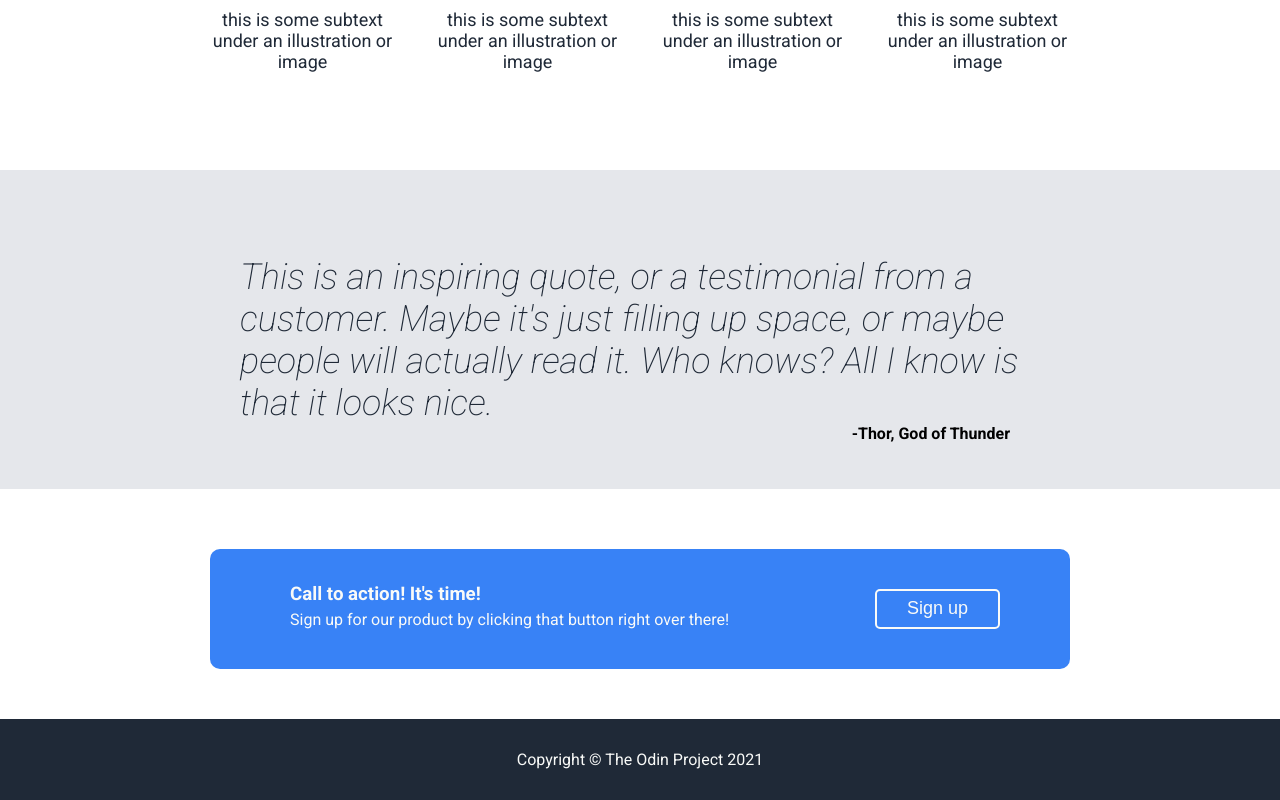
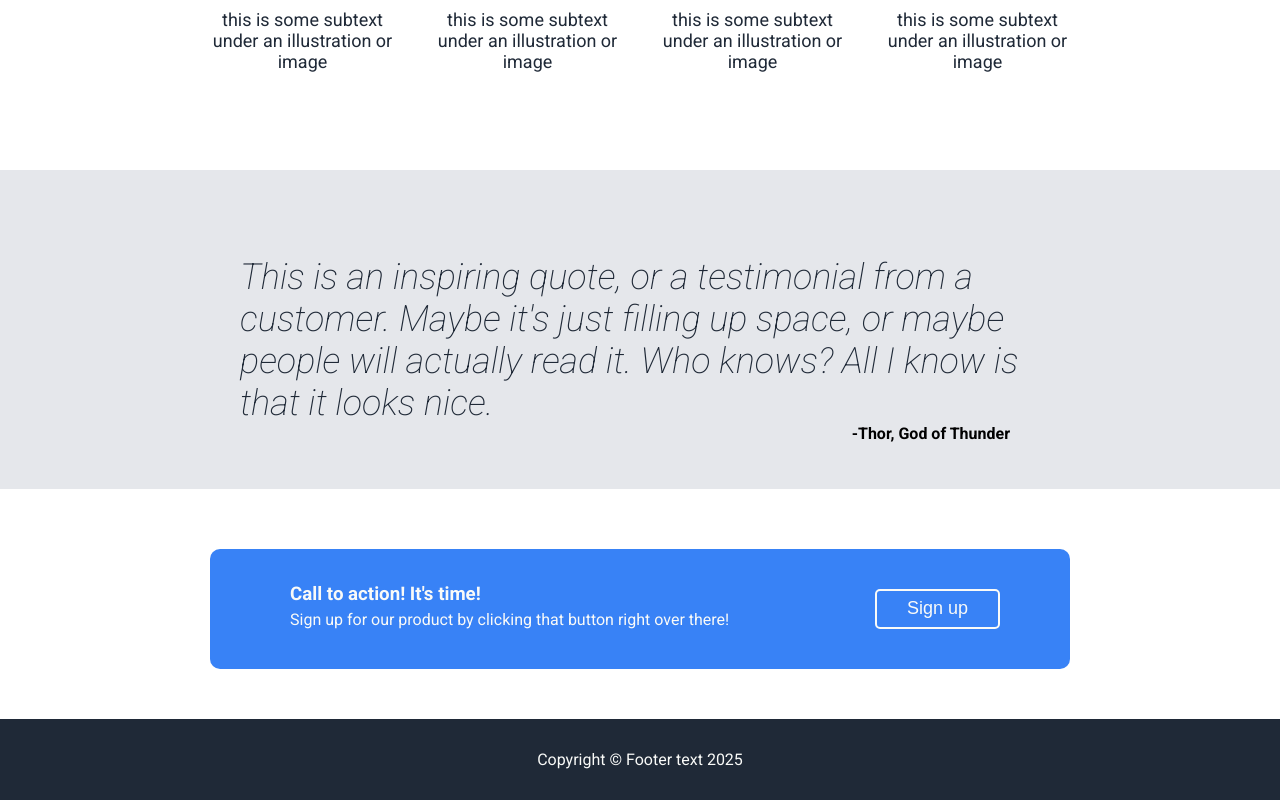
Before and after one commit to aequor-cntrl/landing_page_practice, a plain HTML site: page index.html in a window 1280 px wide. Shown: the part 718-1518 px from the top of the page. Drawn offline with Linux system fonts and the light colour scheme.

Commit message:
Change footer text

```diff
--- a/index.html
+++ b/index.html
@@ -72,7 +72,7 @@
             </div>
         </div>
         <footer>
-            <p>Copyright © The Odin Project 2021</p>
+            <p>Copyright © Footer text 2025</p>
         </footer>
     </body>
 </html>
```
